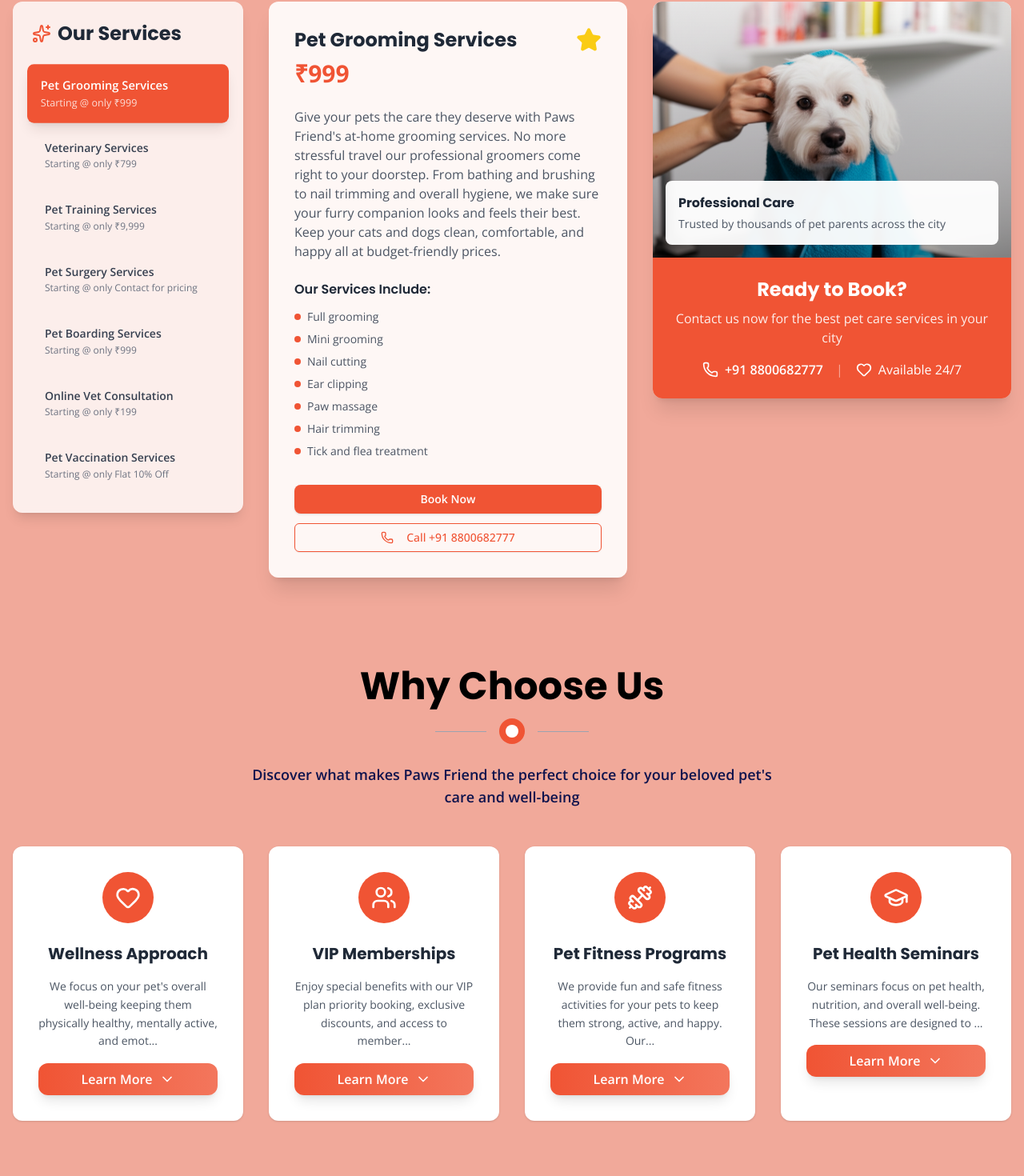
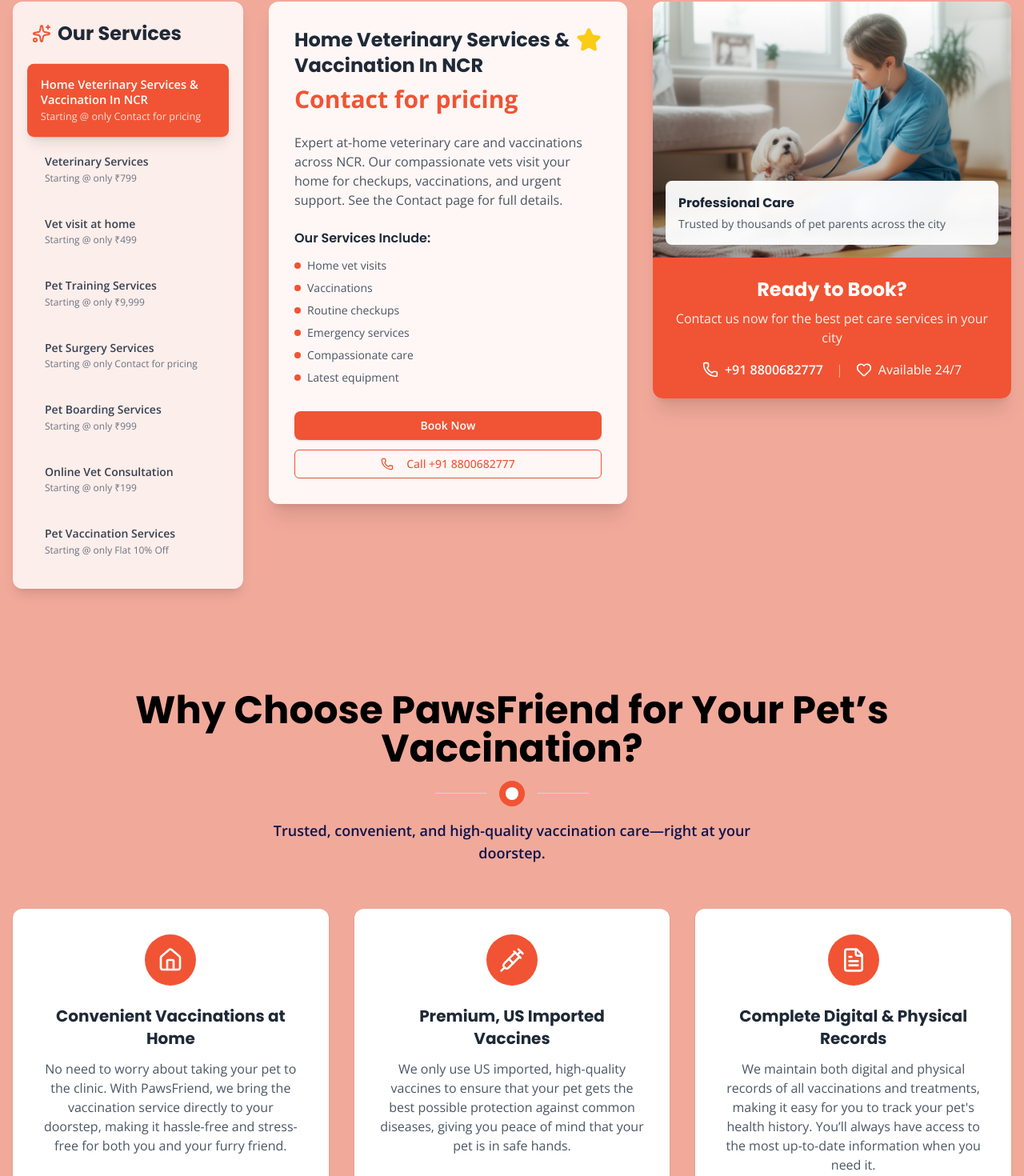
Before and after one commit to desirediv0/paws-friend, a Next.js app: page / in a window 1280 px wide. Shown: the part 1928-3398 px from the top of the page at 80% size. Built offline with nearby package versions, Linux system fonts and the light colour scheme.

Commit message:
feat: add Home Veterinary Services section and update services list

```diff
--- a/src/app/page.js
+++ b/src/app/page.js
@@ -6,6 +6,7 @@
 import PetServices from "@/components/pet-services";
 import TestimonialsSection from "@/components/TestimonialsSection";
 import WhyChooseUs from "@/components/why-choose-us";
+import WhyChooseVaccination from "@/components/why-choose-vaccination";
 
 export default function Home() {
   return (
@@ -13,6 +14,7 @@
       <HeroCarousel />
       <ModernHero />
       <PetServices />
+      <WhyChooseVaccination />
       <WhyChooseUs />
       <PetCareInfo />
       {/* <VideoTestimonials /> */}
--- a/src/app/services/page.js
+++ b/src/app/services/page.js
@@ -1,5 +1,6 @@
 import HeroBanner from "@/components/hero-banner";
 import PetServices from "@/components/pet-services";
+import WhyChooseVaccination from "@/components/why-choose-vaccination";
 
 export default function ServicesPage() {
   return (
@@ -15,6 +16,8 @@
       <div id="services">
         <PetServices />
       </div>
+
+      <WhyChooseVaccination />
     </div>
   );
 }
--- a/src/components/Form.jsx
+++ b/src/components/Form.jsx
@@ -43,12 +43,12 @@
 
   const services = [
     "Veterinary Service",
-    "Pet Grooming",
     "Pet Training",
     "Pet Surgery",
     "Pet vaccination",
     "Vet Home Visit",
     "Online Vet Consultation",
+    "Pet Grooming",
   ];
 
 
--- a/src/components/pet-services.jsx
+++ b/src/components/pet-services.jsx
@@ -7,7 +7,6 @@
 import { Phone, Heart, Star, Sparkles, X, Menu } from "lucide-react";
 import {
   dogtrainer,
-  groomedtowel,
   homevaccination,
   onlinevetconsultation,
   petboarding,
@@ -18,21 +17,20 @@
 
 const services = [
   {
-    id: "grooming",
-    title: "Pet Grooming Services",
-    price: "₹999",
+    id: "home-vet-ncr",
+    title: "Home Veterinary Services & Vaccination In NCR",
+    price: "Contact for pricing",
     description:
-      "Give your pets the care they deserve with Paws Friend's at-home grooming services. No more stressful travel our professional groomers come right to your doorstep. From bathing and brushing to nail trimming and overall hygiene, we make sure your furry companion looks and feels their best. Keep your cats and dogs clean, comfortable, and happy all at budget-friendly prices.",
+      "Expert at-home veterinary care and vaccinations across NCR. Our compassionate vets visit your home for checkups, vaccinations, and urgent support. See the Contact page for full details.",
     features: [
-      "Full grooming",
-      "Mini grooming",
-      "Nail cutting",
-      "Ear clipping",
-      "Paw massage",
-      "Hair trimming",
-      "Tick and flea treatment",
+      "Home vet visits",
+      "Vaccinations",
+      "Routine checkups",
+      "Emergency services",
+      "Compassionate care",
+      "Latest equipment",
     ],
-    image: groomedtowel,
+    image: vetexam,
   },
   {
     id: "veterinary",
@@ -50,6 +48,21 @@
       "Wellness care",
     ],
     image: vetexam,
+  },
+  {
+    id: "vet-visit",
+    title: "Vet visit at home",
+    price: "₹499",
+    description:
+      "PawsFriend brings a personalized, 24/7 veterinary service for cats and dogs, right at your doorstep—offering convenience and peace of mind.",
+    features: [
+      "Vaccinations & Health Checkups",
+      "Sick Pet Visits",
+      "Dental Care",
+      "Surgery & Post-Operative Care",
+      "Pain Management & Palliative Care",
+    ],
+    image: homevaccination,
   },
   {
     id: "training",
--- /dev/null
+++ b/src/components/why-choose-vaccination.jsx
@@ -0,0 +1,77 @@
+"use client";
+
+import { Card, CardContent } from "@/components/ui/card";
+import { Home, Syringe, FileText } from "lucide-react";
+
+const points = [
+    {
+        icon: Home,
+        title: "Convenient Vaccinations at Home",
+        description:
+            "No need to worry about taking your pet to the clinic. With PawsFriend, we bring the vaccination service directly to your doorstep, making it hassle-free and stress-free for both you and your furry friend.",
+    },
+    {
+        icon: Syringe,
+        title: "Premium, US Imported Vaccines",
+        description:
+            "We only use US imported, high-quality vaccines to ensure that your pet gets the best possible protection against common diseases, giving you peace of mind that your pet is in safe hands.",
+    },
+    {
+        icon: FileText,
+        title: "Complete Digital & Physical Records",
+        description:
+            "We maintain both digital and physical records of all vaccinations and treatments, making it easy for you to track your pet's health history. You’ll always have access to the most up-to-date information when you need it.",
+    },
+];
+
+export default function WhyChooseVaccination() {
+    return (
+        <section className="py-12 md:py-20 px-4">
+            <div className="max-w-7xl mx-auto">
+                {/* Header */}
+                <div className="text-center mb-10 md:mb-14">
+                    <h2 className="text-3xl md:text-5xl font-bold text-black mb-4">
+                        Why Choose PawsFriend for Your Pet’s Vaccination?
+                    </h2>
+                    <div className="flex items-center justify-center gap-4 mb-4">
+                        <div className="h-px bg-gray-300 w-16" />
+                        <div className="w-8 h-8 bg-[#F05434] rounded-full flex items-center justify-center">
+                            <div className="w-4 h-4 bg-white rounded-full" />
+                        </div>
+                        <div className="h-px bg-gray-300 w-16" />
+                    </div>
+                    <p className="text-[#0e134d] text-base md:text-lg max-w-2xl mx-auto font-semibold">
+                        Trusted, convenient, and high-quality vaccination care—right at your doorstep.
+                    </p>
+                </div>
+
+                {/* Points */}
+                <div className="grid grid-cols-1 md:grid-cols-3 gap-4 md:gap-8">
+                    {points.map((point, idx) => {
+                        const Icon = point.icon;
+                        return (
+                            <Card
+                                key={idx}
+                                className="group hover:shadow-xl transition-all duration-300 border-0 bg-white hover:-translate-y-2"
+                            >
+                                <CardContent className="p-8 text-center">
+                                    <div className="mb-6 flex justify-center">
+                                        <div className="w-16 h-16 bg-[#F05434] rounded-full flex items-center justify-center group-hover:scale-110 transition-transform duration-300">
+                                            <Icon className="w-8 h-8 text-white" />
+                                        </div>
+                                    </div>
+                                    <h3 className="text-xl font-bold text-gray-800 mb-3 group-hover:text-[#F05434] transition-colors duration-300">
+                                        {point.title}
+                                    </h3>
+                                    <p className="text-gray-600 leading-relaxed text-sm md:text-base">
+                                        {point.description}
+                                    </p>
+                                </CardContent>
+                            </Card>
+                        );
+                    })}
+                </div>
+            </div>
+        </section>
+    );
+}
```
